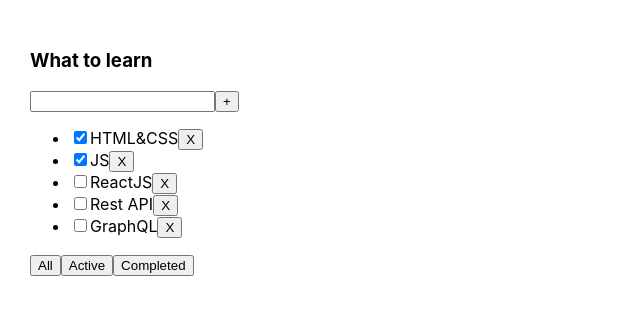
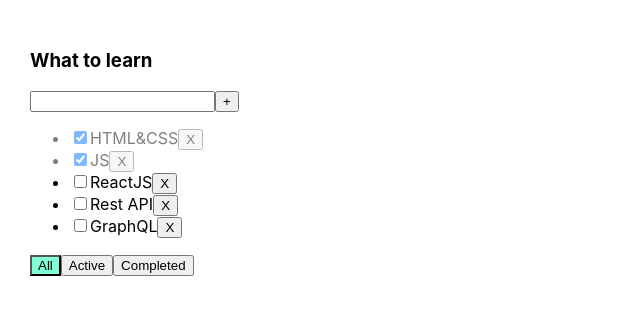
Before and after one commit to ilya7779/TodoList, a React (Create React App) app: page / in a window 1280 px wide. Shown: the top 314 px of the page, without its empty margins (0-640 px from the left). Built offline with nearby package versions, Linux system fonts and the light colour scheme.

Commit message:
add new filter for tasks

```diff
--- a/src/App.css
+++ b/src/App.css
@@ -6,3 +6,17 @@
 .App > div {
     margin-right: 50px;
 }
+
+.error {
+    border: 1px solid red;
+}
+
+.error-message {
+    color: red;
+}
+.active-filter {
+    background-color: aquamarine;
+}
+.is-done {
+    opacity: 0.5;
+}
--- a/src/App.tsx
+++ b/src/App.tsx
@@ -21,19 +21,27 @@
   }
 
   function addTask(title: string) {
-    let task = { id: v1(), title: title, isDone: false };
+    let task = {id: v1(), title: title, isDone: false};
     let newTasks = [task, ...tasks];
     setTasks(newTasks);
+  }
+
+  function changeStatus(id: string, isDone: boolean) {
+    let task = tasks.find(t => t.id === id);
+    if (task) {
+      task.isDone = isDone;
+      setTasks([ ...tasks ]);
+    }
   }
 
   let [filter, setFilter] = useState<FilterValuesType>("all");
 
   let tasksForTodolist = tasks;
   if (filter === "active") {
-    tasksForTodolist = tasks.filter( t => t.isDone === false);
+    tasksForTodolist = tasks.filter(t => t.isDone === false);
   }
   if (filter === "completed") {
-    tasksForTodolist = tasks.filter( t => t.isDone === true);
+    tasksForTodolist = tasks.filter(t => t.isDone === true);
   }
 
   function changeFilter(value: FilterValuesType) {
@@ -47,6 +55,8 @@
                 removeTask={removeTask}
                 addTask={addTask}
                 changeFilter={changeFilter}
+                changeTaskStatus={changeStatus}
+                filter={filter}
       />
     </div>
   );
--- a/src/Todolist.tsx
+++ b/src/Todolist.tsx
@@ -13,21 +13,31 @@
   removeTask: (taskId: string) => void
   addTask: (title: string) => void
   changeFilter: (value:FilterValuesType) => void
+  changeTaskStatus: (id: string, isDone: boolean) => void
+  filter: FilterValuesType
 }
 
 export function Todolist(props: PropsType) {
   let [title, setTitle] = useState("");
 
+  let [error, setError] = useState<String | null>(null)
+
   const addTask = () => {
-    props.addTask(title);
-    setTitle("");
+    if (title.trim() !== "") {
+      props.addTask(title);
+      setTitle("");
+    }
+    else {
+      setError("Title is required")
+    }
   };
 
   const onChangeHandler = (e: ChangeEvent<HTMLInputElement>) => {
     setTitle(e.currentTarget.value)
   };
   const onKeyPressHandler = (e: KeyboardEvent<HTMLInputElement>) => {
-    if (e.charCode === 13) { addTask() }
+    setError(null);
+    if (e.charCode === 13) { addTask(); }
   };
   const onAllClickHandler = () => { props.changeFilter("all") }
   const onActiveClickHandler = () => { props.changeFilter("active") }
@@ -39,15 +49,23 @@
       <input
         value={title}
         onChange={ onChangeHandler }
-        onKeyPress={ onKeyPressHandler } />
+        onKeyPress={ onKeyPressHandler }
+        className={ error ? "error" : "" } />
       <button onClick={ addTask }>+</button>
+
+      {error && <div className="error-message">{error}</div>}
     </div>
     <ul>
       {
         props.tasks.map( t => {
           const onClickHandler = () => { props.removeTask(t.id) }
-          return <li key={t.id}>
-            <input type="checkbox" checked={t.isDone}/>
+          const onChangeHandler = (e: ChangeEvent<HTMLInputElement>) => {
+            let newIsDoneValue = e.currentTarget.checked;
+            props.changeTaskStatus(t.id, newIsDoneValue);
+          }
+
+          return <li key={t.id} className={t.isDone ? "is-done" : ""}>
+            <input type="checkbox" onChange={onChangeHandler} checked={t.isDone}/>
             <span>{t.title}</span>
             <button onClick={ onClickHandler }>X</button>
           </li>
@@ -55,13 +73,16 @@
       }
     </ul>
     <div>
-      <button onClick={ onAllClickHandler }>
+      <button className={props.filter === 'all' ? "active-filter" : ""}
+              onClick={ onAllClickHandler }>
         All
       </button>
-      <button onClick={ onActiveClickHandler }>
+      <button className={props.filter === 'active' ? "active-filter" : ""}
+        onClick={ onActiveClickHandler }>
         Active
       </button>
-      <button onClick={ onCompletedClickHandler }>
+      <button className={props.filter === 'completed' ? "active-filter" : ""}
+        onClick={ onCompletedClickHandler }>
         Completed
       </button>
     </div>
```
Also changed, not shown: 1 other file (tests, documents, lock files or other folders).
